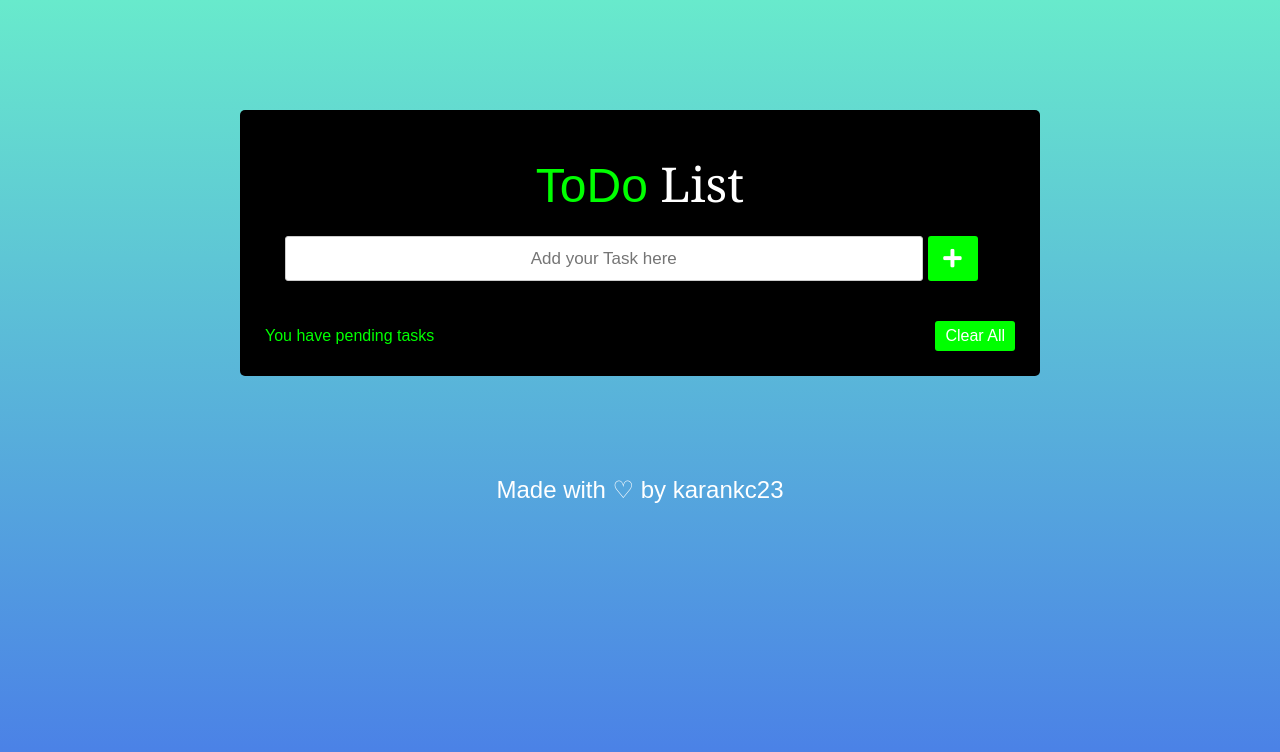
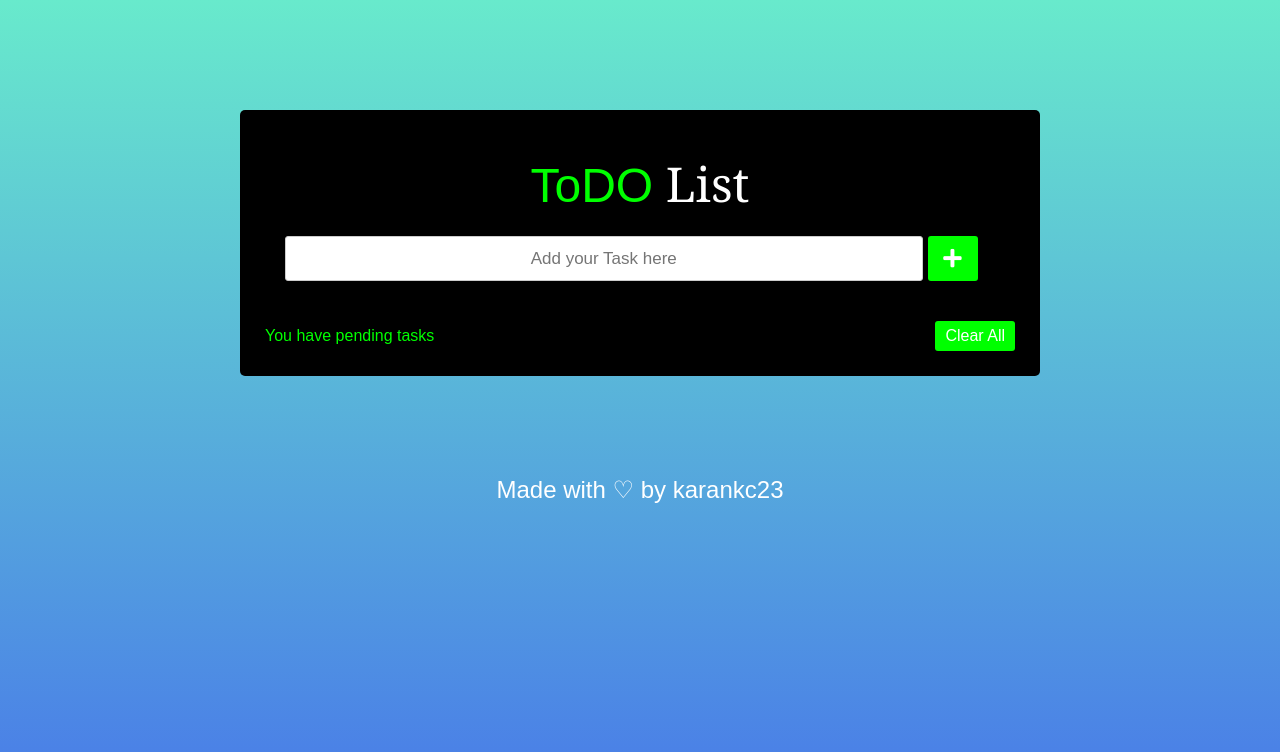
Before and after one commit to karanchhabra23/To-DO-List, a plain HTML site: page index.html in a window 1280 px wide. Drawn offline with Linux system fonts and the light colour scheme.

Commit message:
Update index.html

```diff
--- a/index.html
+++ b/index.html
@@ -9,7 +9,7 @@
 </head>
 <body>
   <div class="wrapper">
-    <h1><span class="styling">ToDo</span> List</h1>
+    <h1><span class="styling">ToDO</span> List</h1>
     <div class="inputField">
       <input type="text" class= "written" placeholder="Add your Task here">
       <button><i class="fas fa-plus"></i></button>
```
